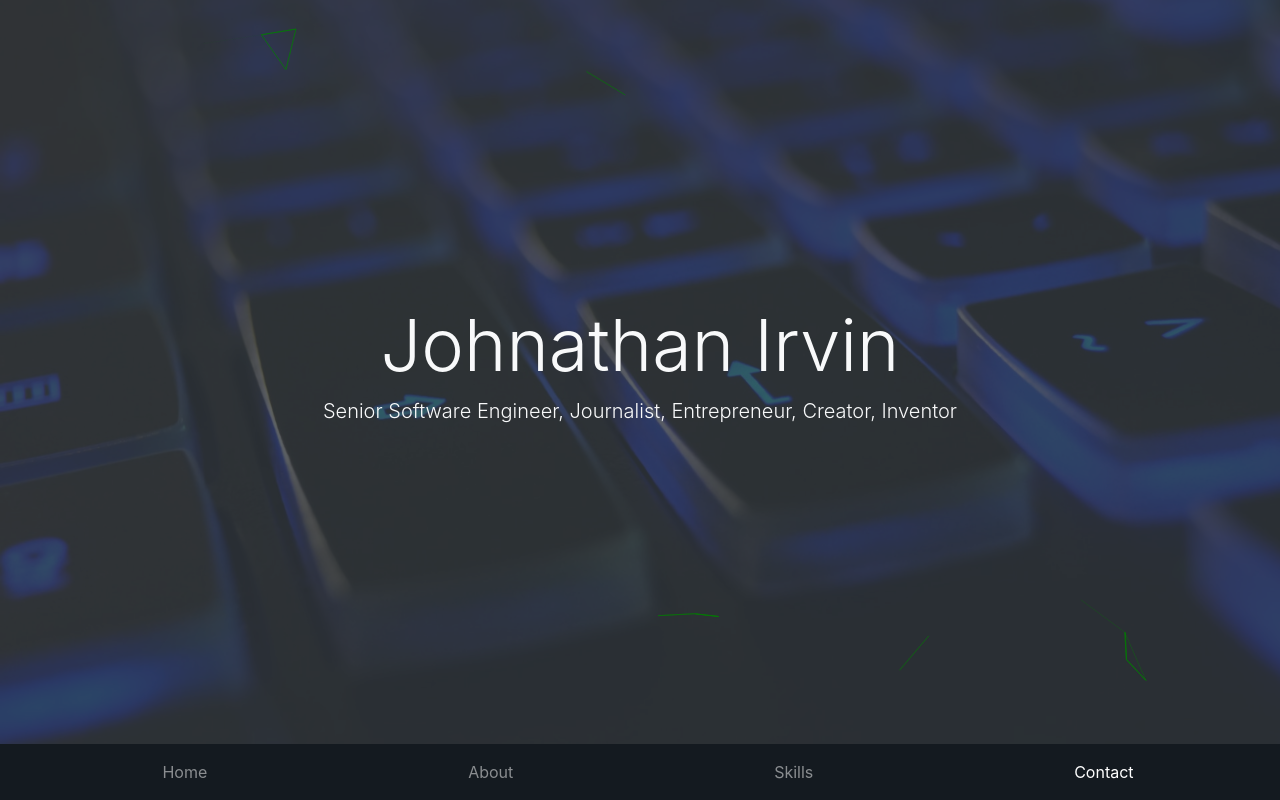
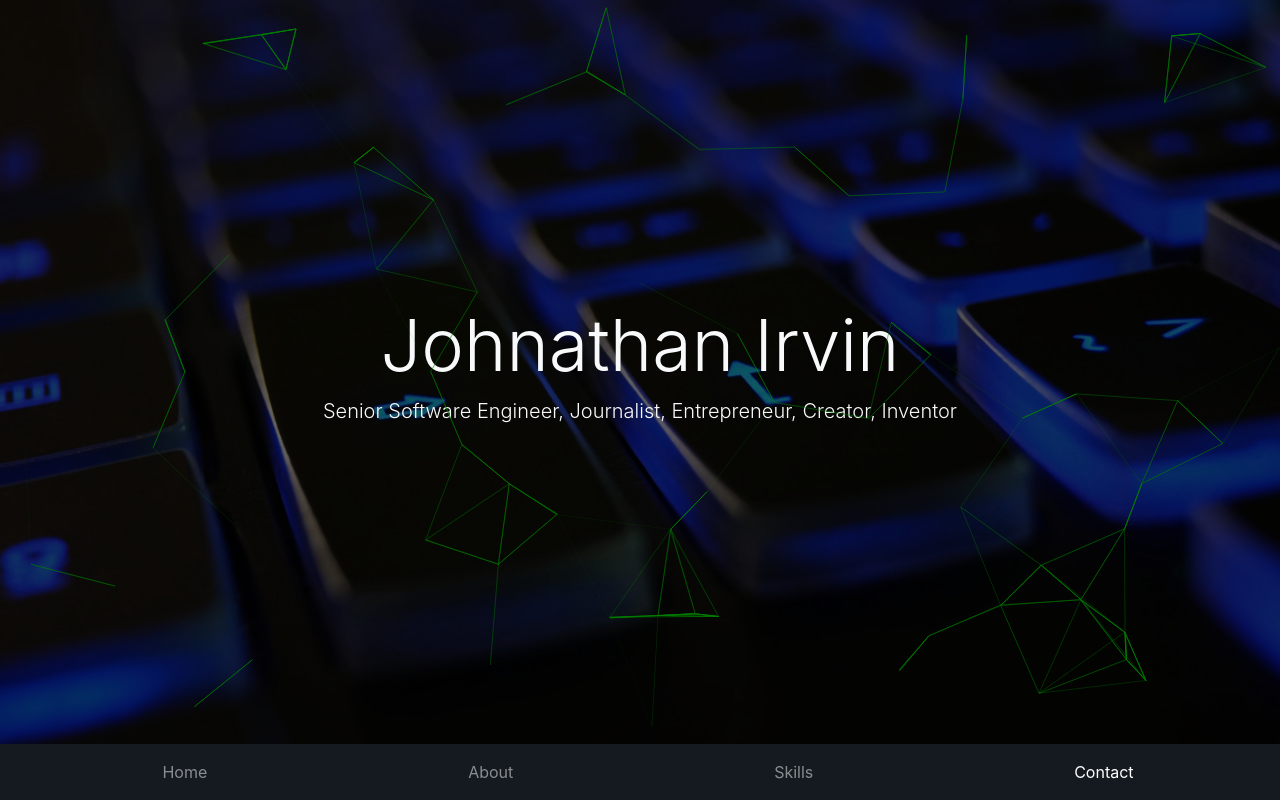
Before and after one commit to RedRoyalDog/JohnathanIrvin.com, a Vue app: page / in a window 1280 px wide. Shown: the top 800 px of the page. Built offline with nearby package versions, Linux system fonts and the light colour scheme; some icons are missing.

Commit message:
Additional view changes.

```diff
--- a/src/components/CanvasParticle.vue
+++ b/src/components/CanvasParticle.vue
@@ -16,8 +16,8 @@ export default {
 
   data() {
     return {
-        particleDistance: 60,
-        particleCount: 50,
+        particleDistance: 120,
+        particleCount: 75,
         width: 0,
         height: 0,
         ctx: null,
--- a/src/components/TheHero.vue
+++ b/src/components/TheHero.vue
@@ -2,7 +2,7 @@
   b-jumbotron.fullheight#home(
       header="Johnathan Irvin"
       lead="Senior Software Engineer, Journalist, Entrepreneur, Creator, Inventor"
-      bg-variant="dark"
+      bg-variant="transparent"
       text-variant="light"
       fluid)
         BaseCanvas.fill
@@ -43,7 +43,9 @@ export default {
   display: flex;
   align-items: center;
   text-align: center;
-  overflow:hidden
+  overflow: hidden;
+
+  background-color: black !important;
 }
 
 .fullheight.jumbotron::after {
@@ -51,7 +53,7 @@ export default {
   background: url(../assets/img1.jpg) no-repeat center center;
   background-size: cover;
   background-attachment: fixed;
-  opacity: 0.2;
+  opacity: 0.39;
 
   top: 0;
   left: 0;
```
